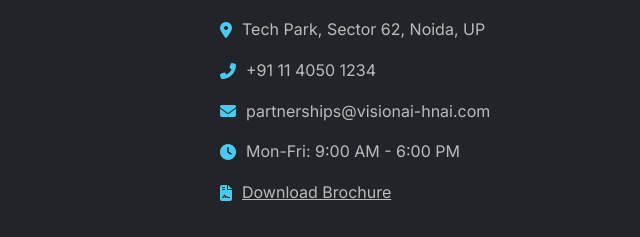
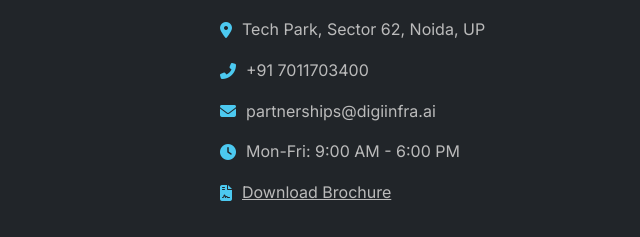
Before and after one commit to vipinbatham/digiinfra, a plain HTML site: page index.html in a window 1280 px wide. Shown: the part 2657-2894 px from the top of the page, 640-1280 px from the left. Drawn offline with Linux system fonts and the light colour scheme.

Commit message:
contact detail changes

```diff
--- a/index.html
+++ b/index.html
@@ -1809,7 +1809,7 @@
                                     <div>
                                         <h4>Phone Number</h4>
                                         <p>+91 11 4050 1234 (Office)</p>
-                                        <p>+91 98765 43210 (HNAI Partnership Helpline)</p>
+                                        <p>+91 7011703400  (HNAI Partnership Helpline)</p>
                                     </div>
                                 </div>
 
@@ -1817,8 +1817,8 @@
                                     <i class="fas fa-envelope"></i>
                                     <div>
                                         <h4>Email Address</h4>
-                                        <p>partnerships@visionai-hnai.com</p>
-                                        <p>support@visionai-hnai.com (Technical Support)</p>
+                                        <p>partnerships@digiinfra.ai</p>
+                                        <p>support@digiinfra.ai (Technical Support)</p>
                                     </div>
                                 </div>
 
@@ -1922,8 +1922,8 @@
                 <div class="footer-contact">
                     <h4>Contact Info</h4>
                     <p><i class="fas fa-map-marker-alt"></i> Tech Park, Sector 62, Noida, UP</p>
-                    <p><i class="fas fa-phone-alt"></i> +91 11 4050 1234</p>
-                    <p><i class="fas fa-envelope"></i> partnerships@visionai-hnai.com</p>
+                    <p><i class="fas fa-phone-alt"></i> +91 7011703400</p>
+                    <p><i class="fas fa-envelope"></i> partnerships@digiinfra.ai</p>
                     <p><i class="fas fa-clock"></i> Mon-Fri: 9:00 AM - 6:00 PM</p>
                     <p><i class="fas fa-file-contract"></i> <a href="#" style="color: #bbb;">Download Brochure</a></p>
                 </div>
```
